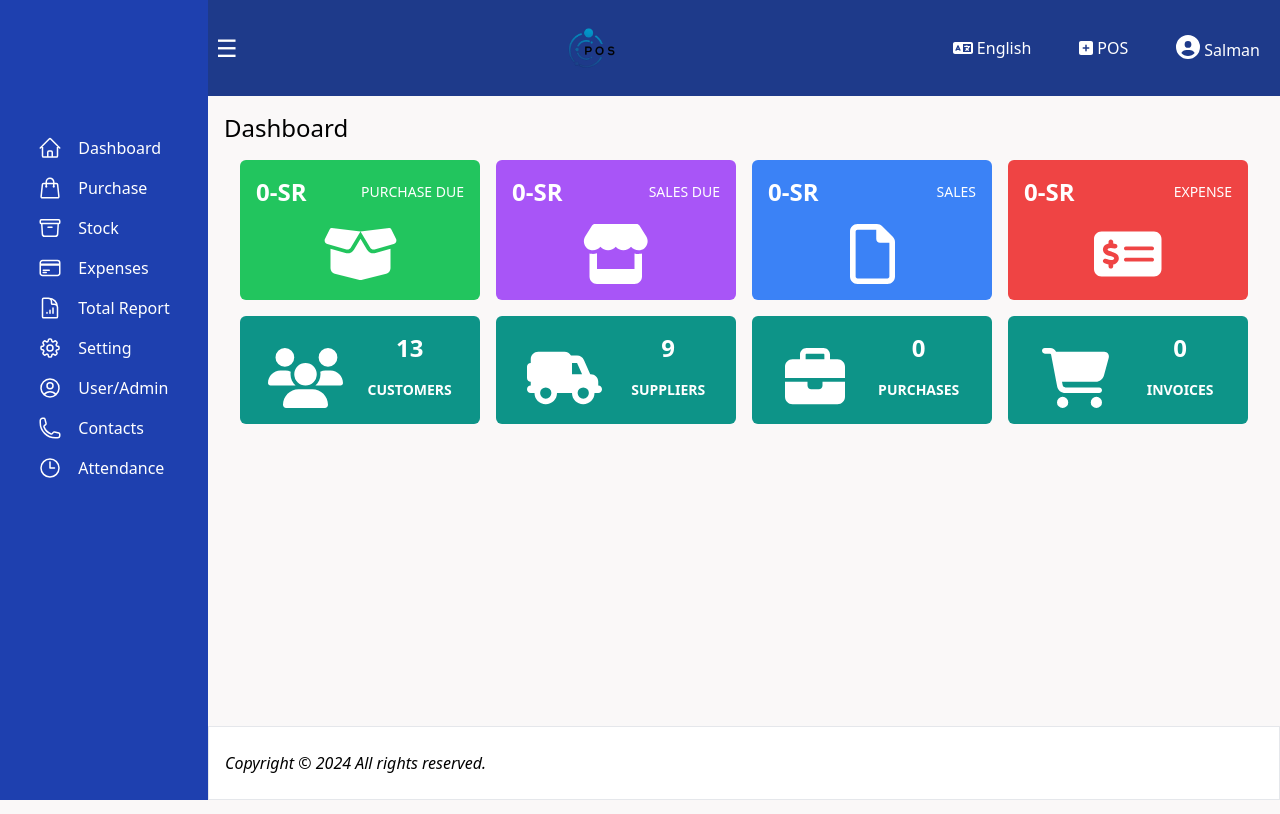
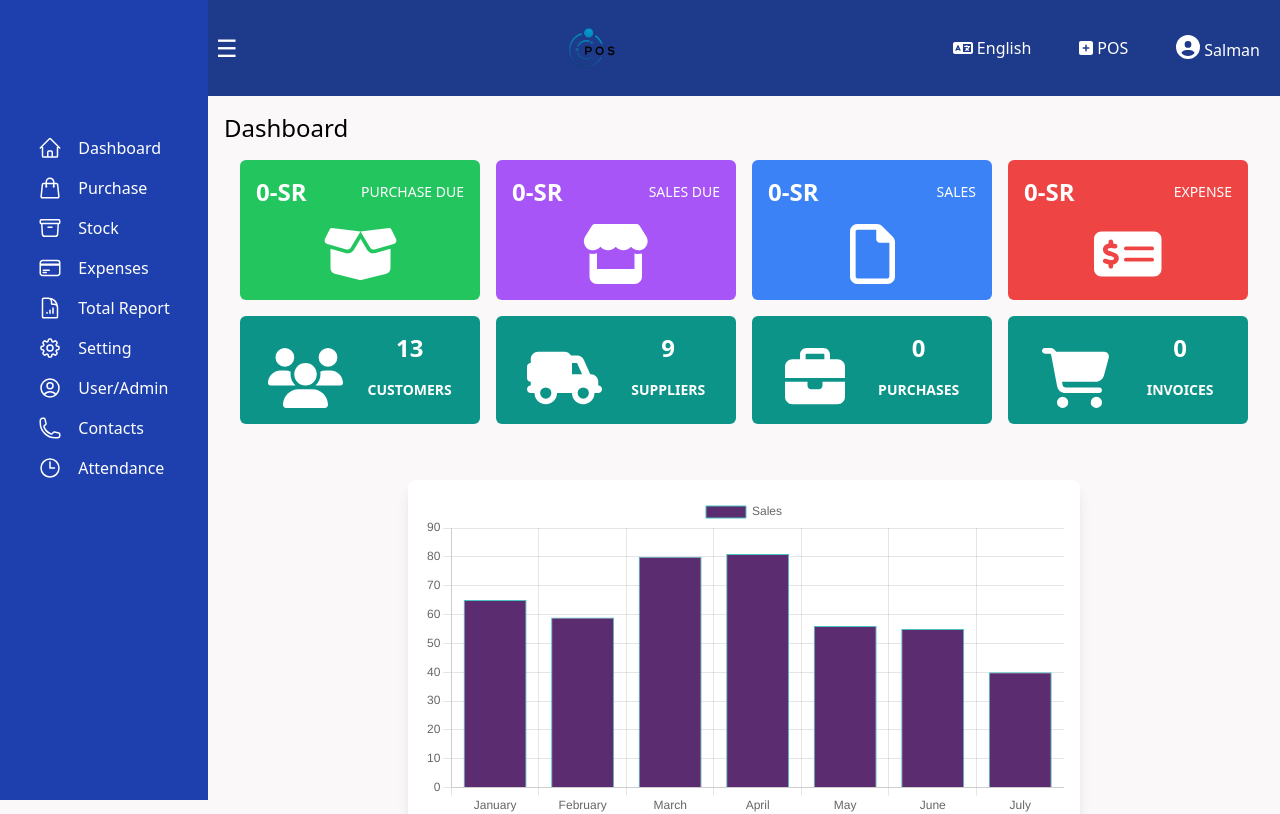
Before and after one commit to ashik12060/pos-site, a React (Create React App) app: page /dashboard in a window 1280 px wide. Shown: the top 814 px of the page. Built offline with nearby package versions, Linux system fonts and the light colour scheme.

Commit message:
bar chart added in Dashboard

```diff
--- a/package.json
+++ b/package.json
@@ -12,7 +12,9 @@
     "@testing-library/jest-dom": "^5.17.0",
     "@testing-library/react": "^13.4.0",
     "@testing-library/user-event": "^13.5.0",
+    "chart.js": "^4.4.3",
     "react": "^18.3.1",
+    "react-chartjs-2": "^5.2.0",
     "react-dom": "^18.3.1",
     "react-router-dom": "^6.26.0",
     "react-scripts": "5.0.1",
--- /dev/null
+++ b/src/components/BarChart/BarChart.js
@@ -0,0 +1,37 @@
+// src/components/BarChart.js
+import React from 'react';
+import { Bar } from 'react-chartjs-2';
+import 'chart.js/auto';
+
+const BarChart = () => {
+  const data = {
+    labels: ['January', 'February', 'March', 'April', 'May', 'June', 'July'],
+    datasets: [
+      {
+        label: 'Sales',
+        data: [65, 59, 80, 81, 56, 55, 40],
+        backgroundColor: 'rgba(91, 44, 111 )',
+        borderColor: 'rgba(75, 192, 192, 1)',
+        borderWidth: 1,
+      },
+    ],
+  };
+
+  const options = {
+    scales: {
+      y: {
+        beginAtZero: true,
+      },
+    },
+  };
+
+  return (
+    <div className="my-10 max-w-full md:max-w-2xl mx-auto p-4 bg-white shadow-lg rounded-lg">
+      <div className="relative h-96">
+        <Bar data={data} options={options} />
+      </div>
+    </div>
+  );
+};
+
+export default BarChart;
--- a/src/components/NavBarAssets/Dashboard.js
+++ b/src/components/NavBarAssets/Dashboard.js
@@ -1,9 +1,7 @@
-// Dashboard.js
 import { faFile } from "@fortawesome/free-regular-svg-icons";
 import {
   faBoxOpen,
   faBriefcase,
-  faCartFlatbedSuitcase,
   faCartShopping,
   faMoneyCheckDollar,
   faStore,
@@ -12,6 +10,7 @@ import {
 } from "@fortawesome/free-solid-svg-icons";
 import { FontAwesomeIcon } from "@fortawesome/react-fontawesome";
 import React from "react";
+import BarChart from "../BarChart/BarChart";
 
 const Dashboard = () => {
   return (
@@ -107,6 +106,8 @@ const Dashboard = () => {
 
         </div>
       </div>
+
+      <BarChart />
     </div>
   );
 };
--- a/src/components/Sidebar/Sidebar.js
+++ b/src/components/Sidebar/Sidebar.js
@@ -1,8 +1,14 @@
-import React from 'react';
+import React, { useState } from 'react';
 import { Link } from 'react-router-dom';
 import { HomeIcon, ShoppingBagIcon, ArchiveBoxIcon, CreditCardIcon, DocumentChartBarIcon, Cog8ToothIcon, UserCircleIcon, PhoneIcon, ClockIcon } from '@heroicons/react/24/outline';
 
+
 const Sidebar = ({ isOpen, toggleSidebar }) => {
+  const [isContactsOpen, setIsContactsOpen] = useState(false);
+
+  const toggleContacts = () => {
+    setIsContactsOpen(!isContactsOpen);
+  };
   return (
     <aside className={`fixed top-0 left-0 h-full bg-blue-800 text-white transition-all duration-300 transform ${isOpen ? 'w-52' : 'w-16'} overflow-hidden`}>
       <nav className="flex flex-col items-center p-4">
@@ -98,6 +104,7 @@ const Sidebar = ({ isOpen, toggleSidebar }) => {
               <UserCircleIcon className="h-6 w-6" />
             )}
           </Link>
+
           <Link
             to="/contacts"
             className={`flex items-center py-2 ${isOpen ? 'justify-start' : 'justify-center'} w-full`}
@@ -111,6 +118,9 @@ const Sidebar = ({ isOpen, toggleSidebar }) => {
               <PhoneIcon className="h-6 w-6" />
             )}
           </Link>
+
+
+
           <Link
             to="/attendance"
             className={`flex items-center py-2 ${isOpen ? 'justify-start' : 'justify-center'} w-full`}
```
Also changed, not shown: 1 other file (tests, documents, lock files or other folders).
